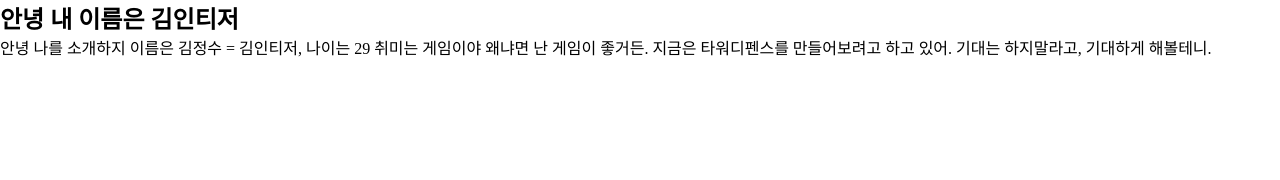
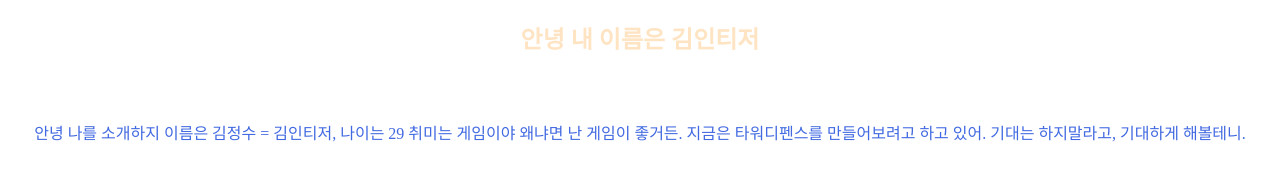
Before and after one commit to KimInteger/subjectThreeGit, a website: page index.html in a window 1280 px wide. Drawn offline with Linux system fonts and the light colour scheme.

Commit message:
h2,p태그 스타일링

```diff
--- a/common.css
+++ b/common.css
@@ -2,3 +2,15 @@
   margin: 0;
   padding: 0;
 }
+
+h2 {
+  margin-top: 20px;
+  text-align: center;
+  color: bisque ;
+  height: 100px;
+}
+
+p {
+  text-align: center;
+  color: royalblue;
+}
```
